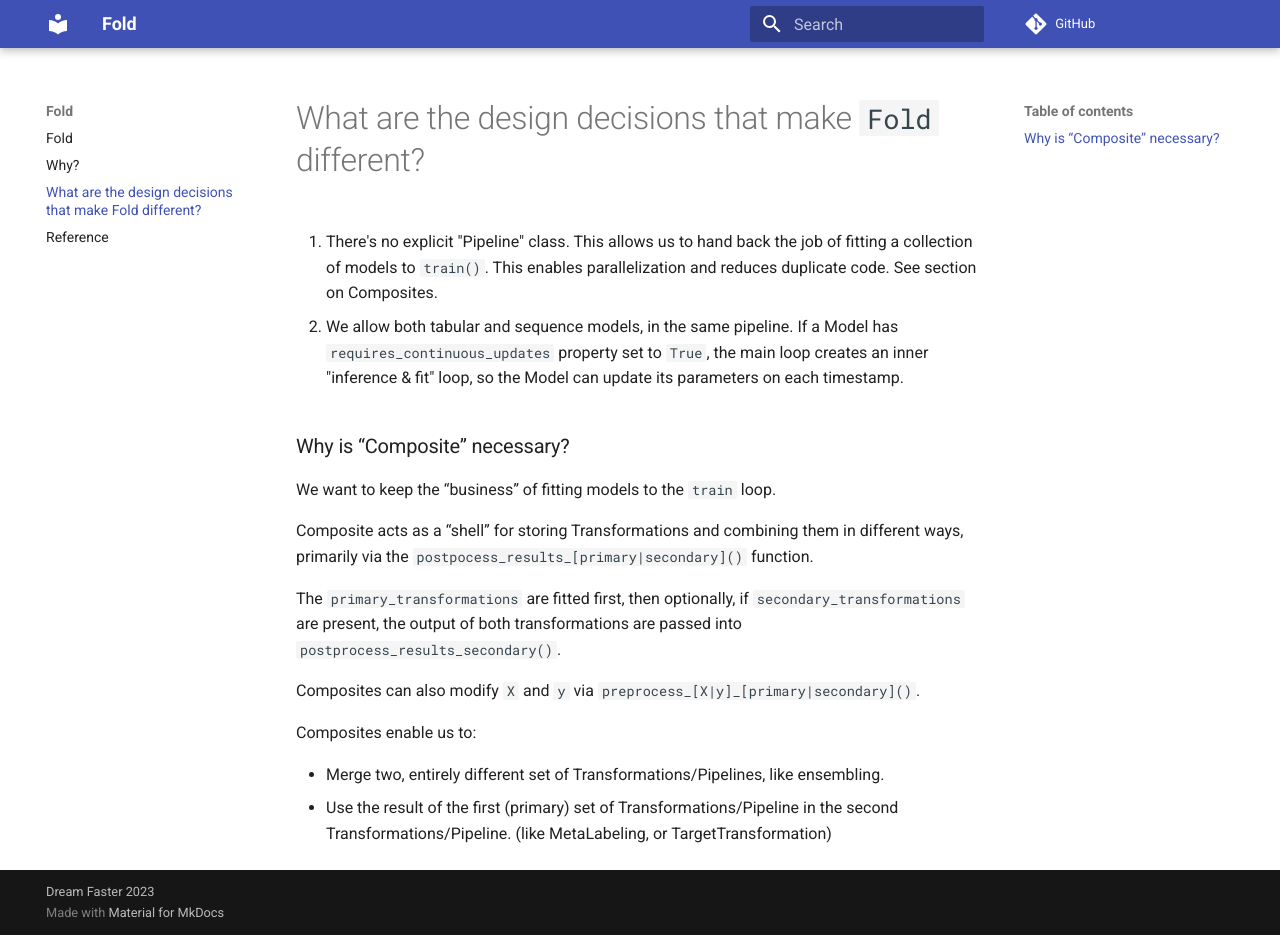
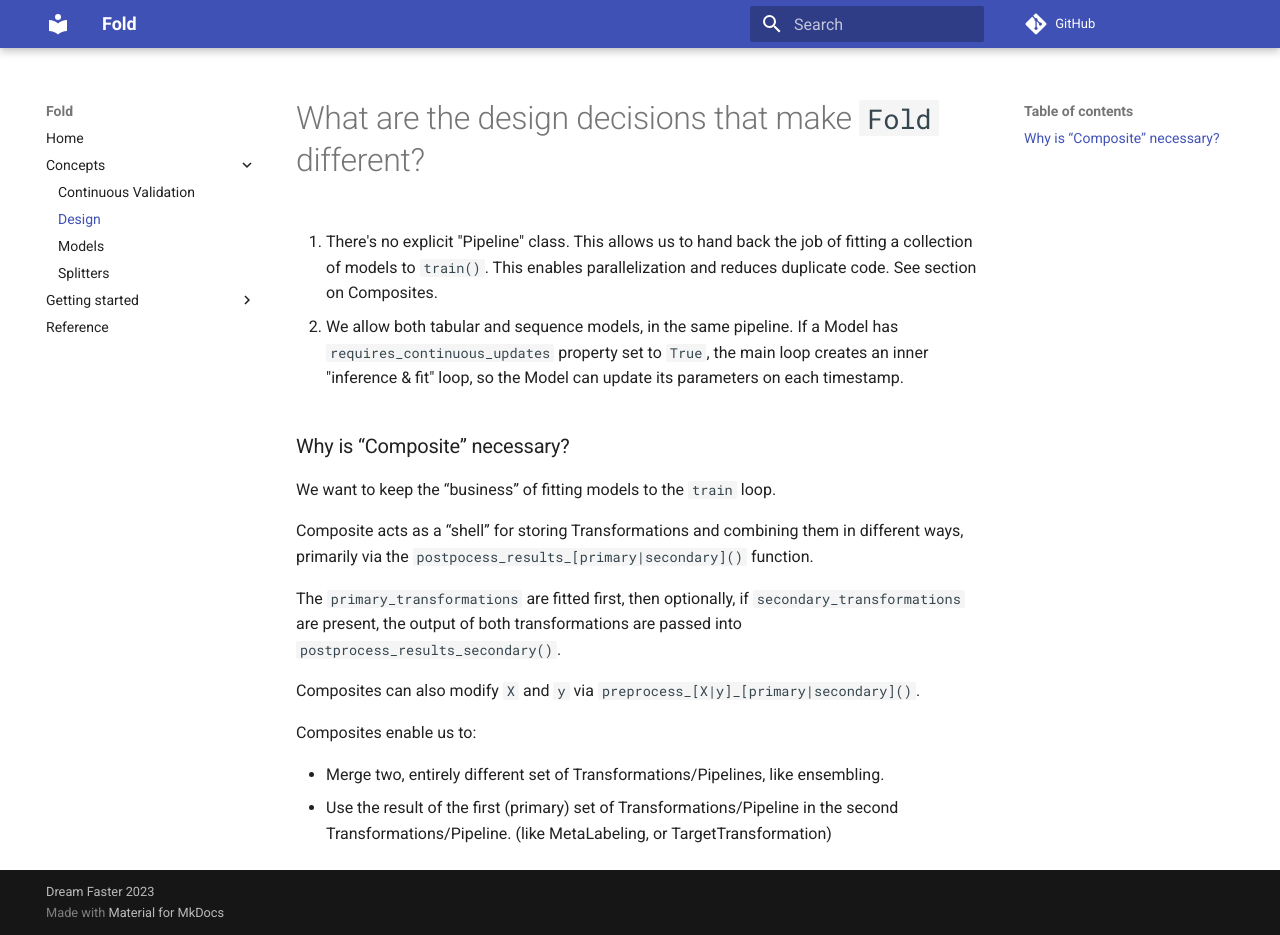
Before and after one commit to dream-faster/fold, an MkDocs documentation site: the page built from docs/design.md, in a window 1280 px wide and 935 px high. Built offline with MkDocs 1.6.1 and Material for MkDocs 9.7.7, drawn with Linux system fonts in a browser that asks for light colours; comment, search, counter and statistics services are not loaded.

```diff
--- a/mkdocs.yml
+++ b/mkdocs.yml
@@ -7,9 +7,15 @@ theme:
   name: material
 
 nav:
-    - 'index.md'
-    - 'continuous-validation.md'
-    - 'design.md'
+    - Home: 'index.md'
+    - Concepts:
+      - Continuous Validation: 'continuous-validation.md'
+      - Design: 'design.md'
+      - Models: 'models.md'
+      - Splitters: 'splitters.md'
+    - Getting started:
+      - Quick Start: 'quickstart.md'
+      - Deployment: 'deployment.md'
     - 'reference.md'
 
 plugins:
```
Also changed, not shown: README.md (+17 -3 lines), docs/images/logo.png (renamed from docs/source/images/logo.png).
